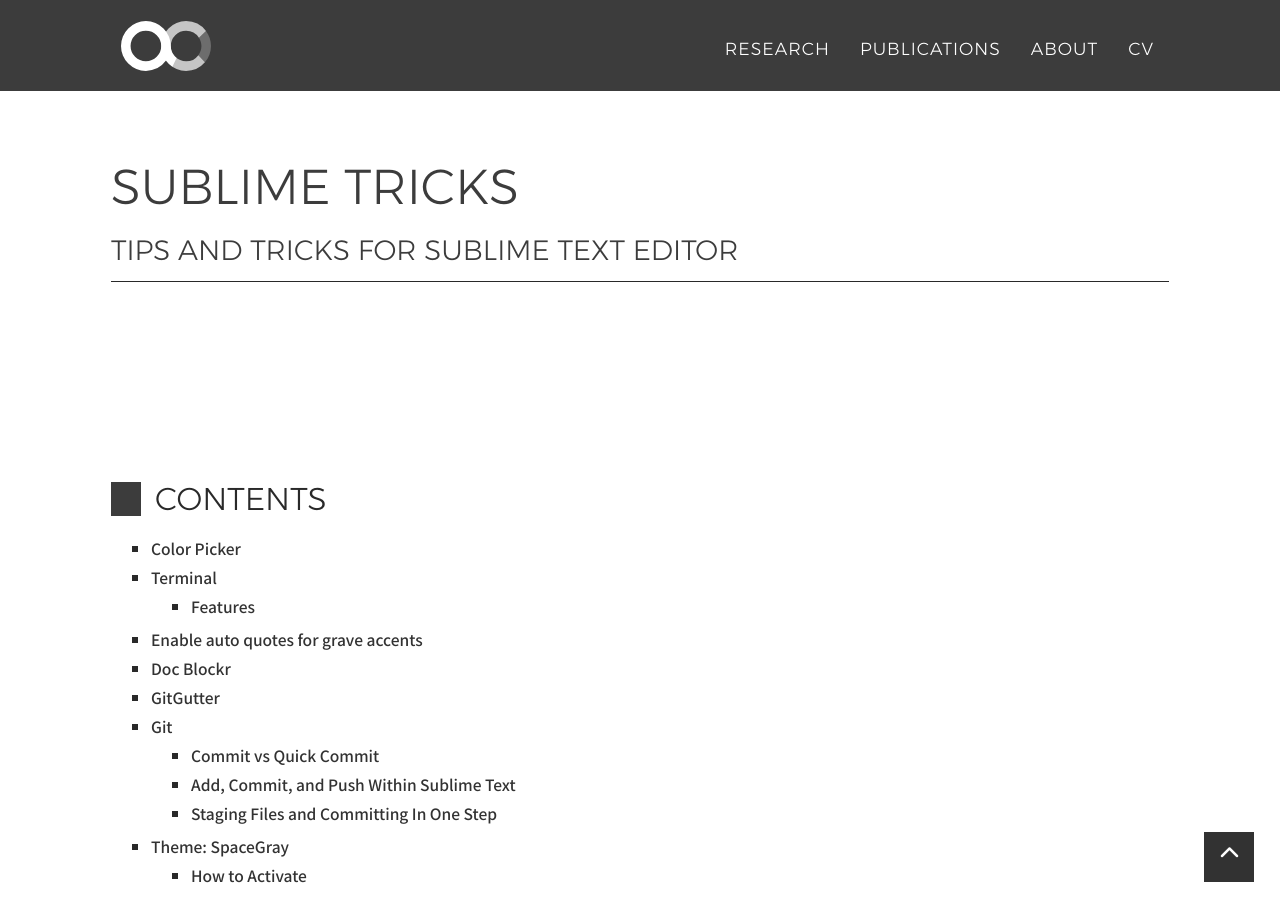
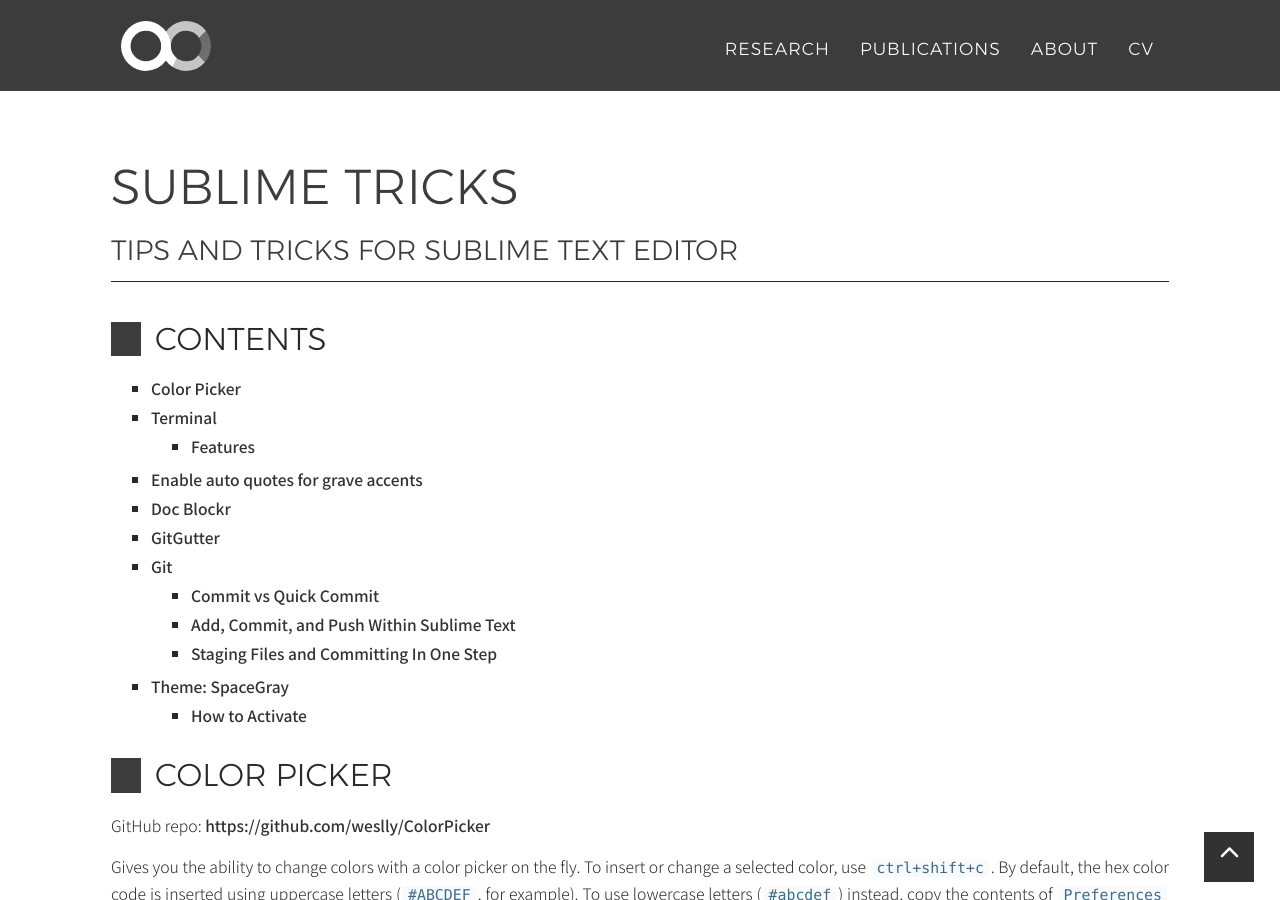
Before and after one commit to KhoiDLy/KhoiDLy.github.io, a Jekyll site: the page built from _posts/blog/2017-07-07-SublimeTricks.md, in a window 1280 px wide and 900 px high. Built offline with Jekyll 4.4.1, drawn with Linux system fonts in a browser that asks for light colours; nearby versions of some CDN libraries; some web fonts are replaced.

Commit message:
Update article.html

```diff
--- a/_includes/article.html
+++ b/_includes/article.html
@@ -5,13 +5,13 @@
                 <div class="col-lg-12 text-center">
                     <h2>{{ page.title }}</h2>
                     {% if page.category != "research" %}<h3>{{ page.description }}</h3>{% endif %}
-                    <hr class="separating-line"{% if page.category != "research" and page.category != "design" %} style="margin-bottom: 200px;"{% endif %}>
+                    <hr class="separating-line"{% if page.category != "research" and page.category != "design" %} style="margin-bottom: 40px;"{% endif %}>
                 </div>
             </div>
             <div id="article" itemprop="articleBody">
                 {% if page.img %}
                     <div id="article-img" itemprop="image" itemscope itemtype="http://schema.org/ImageObject">
-                        <img src="/img/portfolio/{{ page.img }}" class="img-fluid img-centered img-container" style="margin-bottom: 60px;" alt="{{ page.alt }}" itemprop="url contentUrl">
+                        <img src="/img/portfolio/{{ page.img }}" class="img-fluid img-centered img-container" style="margin-bottom: 10px;" alt="{{ page.alt }}" itemprop="url contentUrl">
                     </div>
                 {% endif %}
 
```
